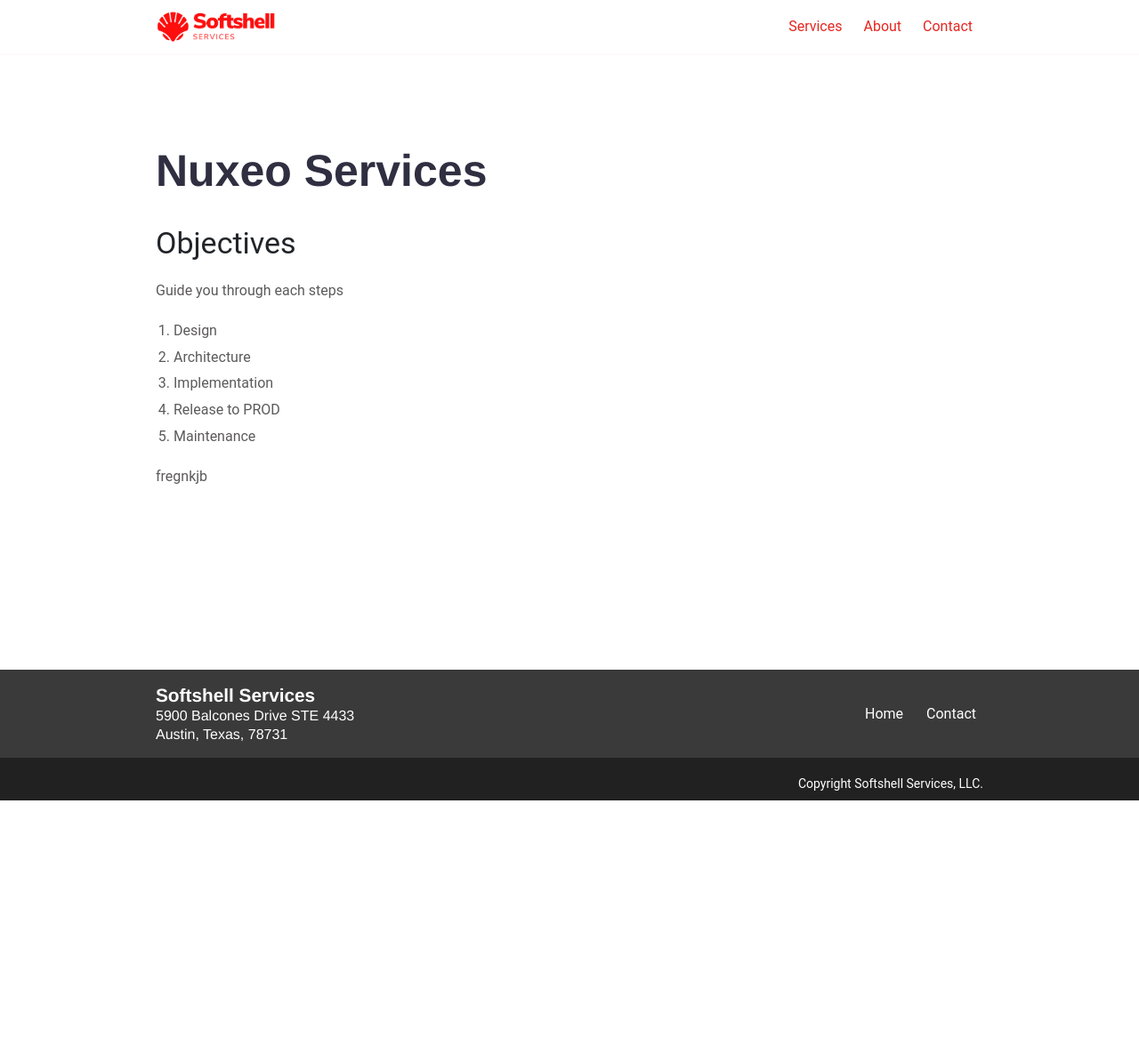
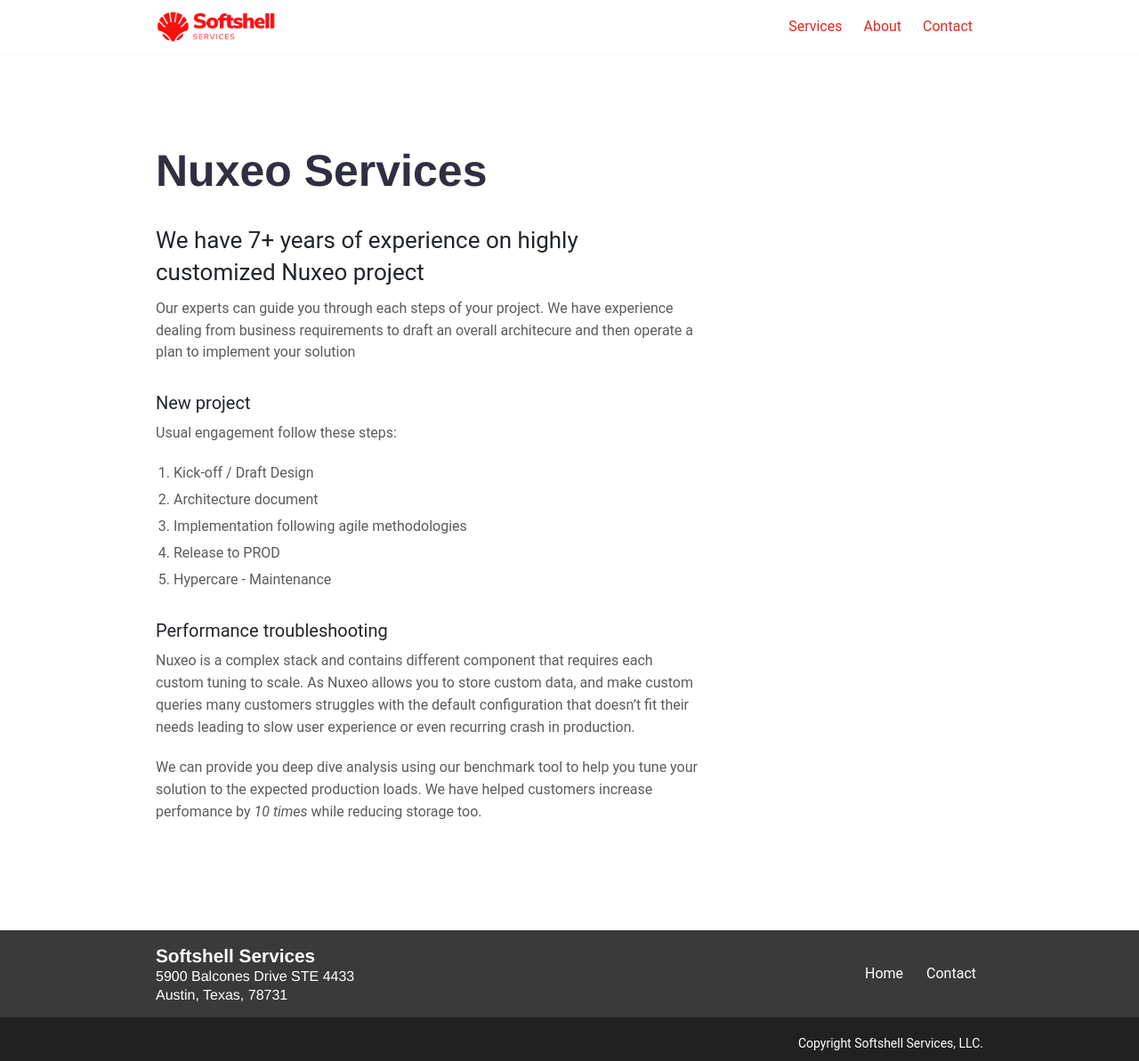
Before and after one commit to mhilaire/softshell-website, a Jekyll site: the page built from _services/nuxeo-services.md, in a window 1280 px wide. Shown: the whole page at 89% size. Built offline with Jekyll 4.4.1, drawn with Linux system fonts in a browser that asks for light colours; before the commit the page ends 900 px from its top, so only the background shows below that.

Commit message:
update services

```diff
--- a/_services/nuxeo-services.md
+++ b/_services/nuxeo-services.md
@@ -6,14 +6,24 @@
 layout: service
 ---
 
-# Objectives
+## We have 7+ years of experience on highly customized Nuxeo project
 
-Guide you through each steps
+Our experts can guide you through each steps of your project. We have experience dealing from business requirements to draft an overall architecure and then operate a plan to implement your solution
 
-1. Design
-2. Architecture
-3. Implementation
+### New project
+
+Usual engagement follow these steps:
+
+1. Kick-off / Draft Design
+2. Architecture document
+3. Implementation following agile methodologies
 4. Release to PROD
-5. Maintenance
+5. Hypercare - Maintenance
 
-fregnkjb
+
+### Performance troubleshooting
+
+Nuxeo is a complex stack and contains different component that requires each custom tuning to scale.
+As Nuxeo allows you to store custom data, and make custom queries many customers struggles with the default configuration that doesn't fit their needs leading to slow user experience or even recurring crash in production.
+
+We can provide you deep dive analysis using our benchmark tool to help you tune your solution to the expected production loads. We have helped customers increase perfomance by *10 times* while reducing storage too.
```
